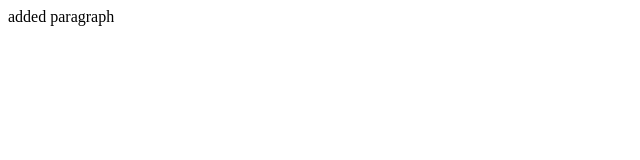
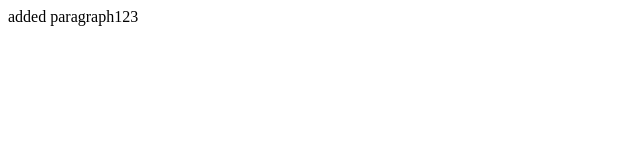
Before and after one commit to satyasuma/myprojects, a plain HTML site: page index.html in a window 1280 px wide. Shown: the full height of the page, 0-640 px from the left. Drawn offline with Linux system fonts and the light colour scheme.

Commit message:
name changed inhtml file

```diff
--- a/index.html
+++ b/index.html
@@ -5,7 +5,7 @@
     <meta http-equiv="X-UA-Compatible" content="IE=edge">
     <meta name="viewport" content="width=device-width, initial-scale=1.0">
     <title>Document</title>
-    <p1>added paragraph</p1>
+    <p1>added paragraph123</p1>
 </head>
 <body>
 
```
